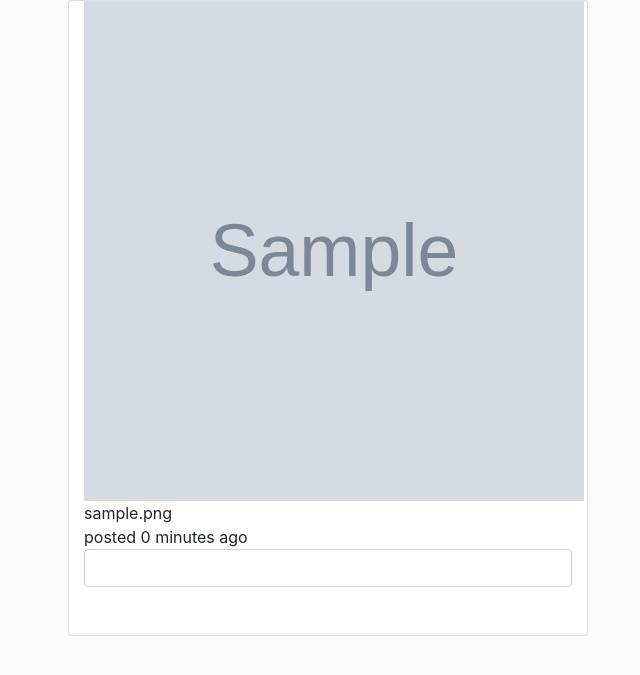
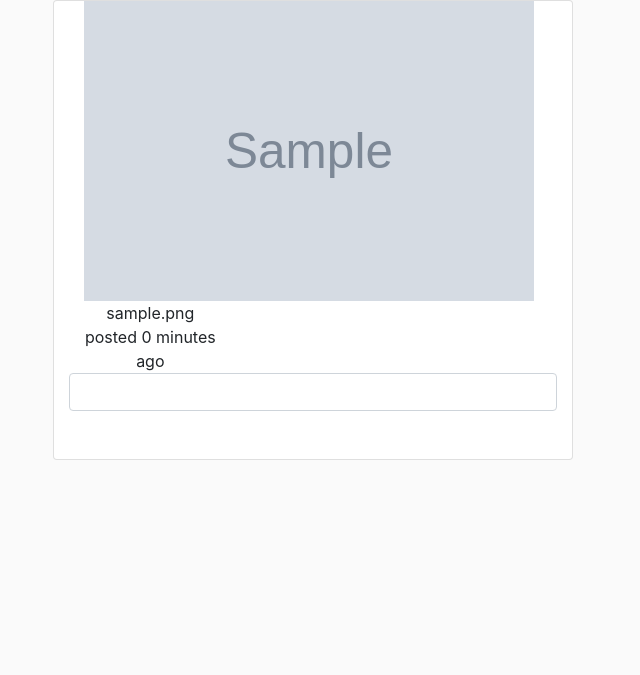
Before and after one commit to vincentouma/Instagram, a Django app: page / in a window 1280 px wide. Shown: the part 100-775 px from the top of the page, without its empty margins (17-657 px from the left). Run offline with Django 3.2, Linux system fonts and the light colour scheme; a user stored in the database is signed in; tables that the repository leaves empty hold one stand-in row (values such as "Sample post"); grey boxes marked "Sample" are stand-in pictures; some libraries are stand-ins or nearby versions.

Commit message:
add bootstrap to home page

```diff
--- a/app/templates/insta.html
+++ b/app/templates/insta.html
@@ -2,17 +2,22 @@
 {% block content %}
 <div class="container">
     <div class="row">
-        <div class="col-md-4">
+
 
             {% for post in post %}
-            <div class="card" style="width:520px;" >
+            <div class="card" style="width:520px; text-align: center;">
                 {{post.profile.user.username }}
-                <div class="container" >
-                <img src="{{post.image.url}}"  width='500' height='500' alt="">
+                <div class="container">
+                    <div class="col-md-4 ">
+                        <div class="thumbnail">
+                            <img src="{{post.image.url}}" width='450px' height='300px' alt="">
                             <br>
                             {{post.image_name}}
                             <br>
                             posted {{post.pub_date|timesince}} ago
+                        </div>
+                    </div>
+
 
                     <input class="form-control" type="text">
                     <br>
@@ -22,7 +27,7 @@
             <br>
             <br>
             {% endfor %}
-        </div>
+
         <div class="col-md-4">
 
         </div>
```
Lines whose indentation alone changed are shown as unchanged.
